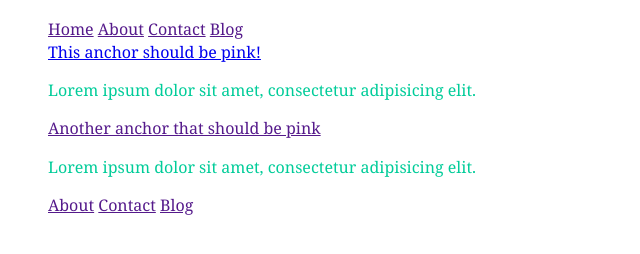
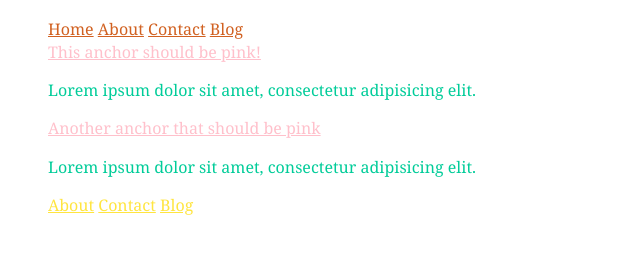
Before and after one commit to celestelayne/potential-invention, a plain HTML site: page exercises/week_03/nested_selectors/index.html in a window 1280 px wide. Shown: the part 96-350 px from the top of the page, without its empty margins (0-640 px from the left). Drawn offline with Linux system fonts and the light colour scheme.

Commit message:
week 03 in class exercise

```diff
--- a/exercises/week_03/nested_selectors/css/style.css
+++ b/exercises/week_03/nested_selectors/css/style.css
@@ -8,9 +8,18 @@ body {
 
 
 /* Step 1: First make all the anchors on the page #FFA7C0 */
-
+a {
+  color: pink;
+}
 
 /* Step 2: Then make the anchors within the header nav #D16121 */
 
+header > nav a{
+  color: #D16121;
+}
 
 /* Step 3: Lastly, make the anchors in the footer nav #FFE540 */
+
+footer nav a {
+  color: #FFE540;
+}
```
Also changed, not shown: exercises/week_03/css_practice/css/style.css (+7 -2 lines), exercises/week_03/css_practice/index.html (+1 -0 lines), index.html (+1 -0 lines), styles.css (added).
